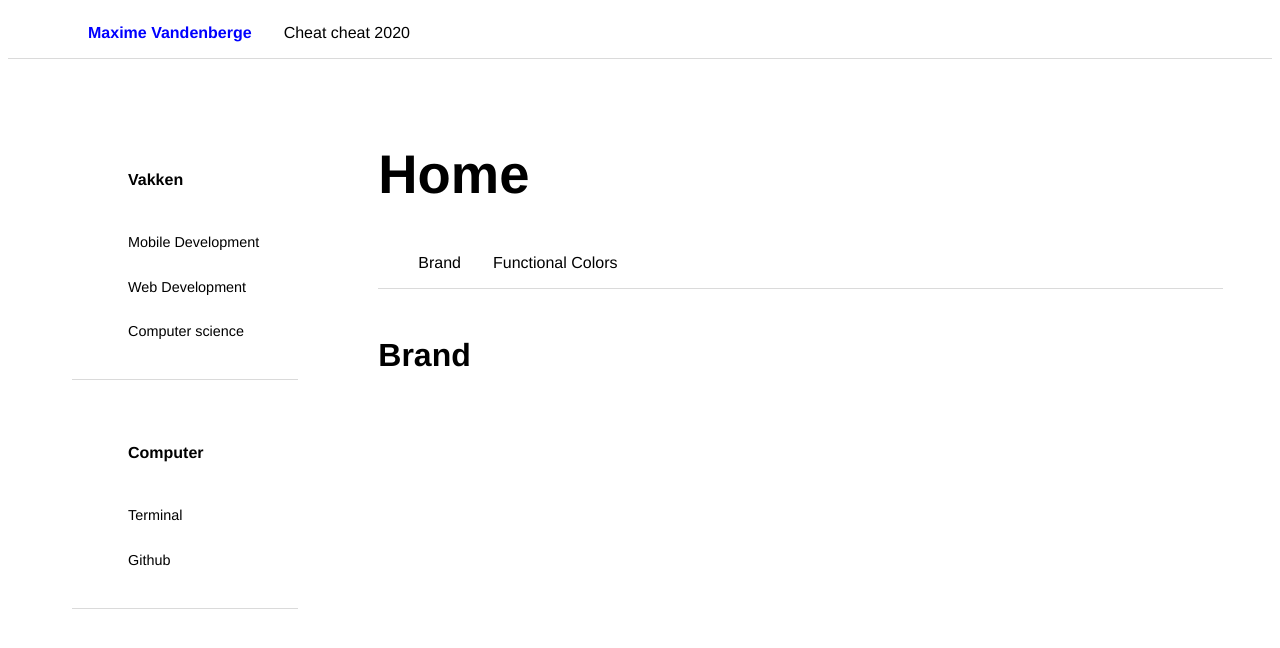
After one commit to maximevandenberge/Cheat-cheet-2020, a PHP site: page /index.php in a window 1280 px wide. The commit adds this page. Shown: the top 648 px of the page. Run offline with PHP 8.4, Linux system fonts and the light colour scheme; some libraries are stand-ins or nearby versions.

Commit message:
Vakken toegevoegd + php

```diff
--- /dev/null
+++ b/index.php
@@ -0,0 +1,21 @@
+<?php include 'index/head.php' ?>
+     <body>
+         <nav>
+             <li class="logo">Maxime Vandenberge</li>
+             <li class="navtitle">Cheat cheat 2020</li>
+         </nav>
+        <?php include 'index/aside.php' ?>
+     <div class="content">
+      <h1>Home</h1>
+      <div class="subnav"><ul>
+          <li><a>Brand</a></li>
+          <li><a>Functional Colors</a></li>
+
+        </ul></div>
+        <h2>Brand</h2>
+
+
+    </div>
+</div>
+
+<?php include 'index/footer.php' ?>
--- /dev/null
+++ b/index/aside.php
@@ -0,0 +1,15 @@
+<div class="flexbox">
+     <div class="aside">
+         <ul>
+             <li class="chapter">Vakken</li>
+             <li class="sub"><a href="mobdev.php">Mobile Development</a></li>
+             <li class="sub"><a href="webdev.php">Web Development</a></li>
+             <li class="sub"><a href="">Computer science</a></li>
+         </ul>
+         <ul>
+                <li class="chapter">Computer</li>
+                <li class="sub"><a href="terminal.php">Terminal</a></li>
+                <li class="sub"><a href="github.php">Github</a></li>
+
+            </ul>
+     </div>
--- /dev/null
+++ b/index/footer.php
@@ -0,0 +1,2 @@
+</body>
+</html>
--- a/index.html
+++ b/index/head.php
@@ -2,21 +2,16 @@
 <!--[if lt IE 7]>      <html class="no-js lt-ie9 lt-ie8 lt-ie7"> <![endif]-->
 <!--[if IE 7]>         <html class="no-js lt-ie9 lt-ie8"> <![endif]-->
 <!--[if IE 8]>         <html class="no-js lt-ie9"> <![endif]-->
-<!--[if gt IE 8]>      <html class="no-js"> <!--<![endif]-->
-<html>
+<!--[if gt IE 8]><!--> <html class="no-js"> <!--<![endif]-->
     <head>
         <meta charset="utf-8">
         <meta http-equiv="X-UA-Compatible" content="IE=edge">
-        <title></title>
+        <title>Cheat-cheet-2020</title>
         <meta name="description" content="">
         <meta name="viewport" content="width=device-width, initial-scale=1">
-        <link rel="stylesheet" href="">
+        <link rel="stylesheet" href="css/reset.css">
+        <link rel="stylesheet" href="sass/main.css">
+
+        <script src="./src/index.js"></script>
+
     </head>
-    <body>
-        <h1>Cheat-cheat</h1>
-        <h2>Artevelde hogeschool 2020-2021</h2>
-        <p>Alle code van de programmeer vakken in het 2de semester</p>
-
-
-    </body>
-</html>
--- /dev/null
+++ b/sass/_variables.scss
@@ -0,0 +1,32 @@
+// Colors
+$primary:       blue;
+$secondary:     #ffffff;
+$hover:         #9d90ff;
+$grey:          #9d9d9d;
+$border:        #dadada;
+$black:         #000;
+
+
+// Fonts
+// Fonts-family
+$font-family-base:  helvetica;
+
+// Font-size
+$mytitel:        3.4rem;
+$mysubtitel:     2rem;
+$myinfo:         1.5rem;
+$mytext:         1.2rem;
+$mybig: 5rem;
+
+// Font-weight
+$myheavy: 700;
+$mymedium: 500;
+$mylight: 300;
+
+//links
+
+
+
+// Radius
+$radius:        .1rem;
+$buttonradius:        .5rem;
--- /dev/null
+++ b/sass/main.css
@@ -0,0 +1,226 @@
+html {
+  font-family: helvetica;
+}
+
+a {
+  text-decoration: none;
+  color: #000;
+}
+
+a:hover {
+  color: #000;
+  cursor: pointer;
+}
+
+.padding, nav {
+  padding: 1rem 5rem;
+}
+
+.marginbot, nav, .priority, .intro {
+  margin-bottom: 3rem;
+}
+
+li {
+  list-style-type: none;
+}
+
+nav {
+  display: -webkit-box;
+  display: -ms-flexbox;
+  display: flex;
+  -webkit-box-orient: horizontal;
+  -webkit-box-direction: normal;
+      -ms-flex-direction: row;
+          flex-direction: row;
+  border-bottom: 0.05rem solid #dadada;
+}
+
+nav > li {
+  padding-right: 2rem;
+}
+
+.flexbox {
+  display: -webkit-box;
+  display: -ms-flexbox;
+  display: flex;
+  -webkit-box-orient: horizontal;
+  -webkit-box-direction: normal;
+      -ms-flex-direction: row;
+          flex-direction: row;
+  -webkit-box-pack: justify;
+      -ms-flex-pack: justify;
+          justify-content: space-between;
+}
+
+.aside {
+  width: 20rem;
+  margin-left: 4rem;
+  margin-right: 5rem;
+}
+
+.aside > ul {
+  padding-bottom: 1.5rem;
+  padding-top: 1rem;
+  border-bottom: 0.05rem solid #dadada;
+}
+
+.chapter {
+  margin-bottom: 2rem;
+  margin-top: 2rem;
+  padding: 0 1rem;
+  font-weight: bold;
+  font-size: 1rem;
+}
+
+.active {
+  background: blue;
+  border-radius: .2rem;
+}
+
+.sub {
+  padding: .8rem 1rem;
+  margin-bottom: .2rem;
+  font-size: .9rem;
+}
+
+.sub:hover {
+  background: #9d90ff;
+  border-radius: .2rem;
+  cursor: pointer;
+}
+
+h1 {
+  margin-bottom: 3rem;
+  font-size: 3.4rem;
+}
+
+h2 {
+  font-size: 2rem;
+  margin-bottom: 1.5rem;
+}
+
+.primcolor, .funccolor {
+  width: 90%;
+  height: 8rem;
+  padding: 1rem;
+  color: #000;
+  font-size: 1.2rem;
+  margin-bottom: .5rem;
+  border: solid 0.05rem #9d9d9d;
+  border-radius: 0.1rem;
+}
+
+.primcolor {
+  margin-bottom: 3rem;
+}
+
+.button {
+  border-radius: 0.5rem;
+  width: 15rem;
+  height: 4rem;
+  color: #ffffff;
+  background-color: #ffffff;
+  border: none;
+}
+
+.default {
+  border: 0.1rem solid #9d9d9d;
+  color: #9d9d9d;
+}
+
+.defaulthover {
+  border: 0.1rem solid #9d9d9d;
+  color: #9d9d9d;
+}
+
+.defaulthover:hover {
+  background: blue;
+  border: 0.1rem solid blue;
+  color: #ffffff;
+  cursor: pointer;
+}
+
+.priority {
+  display: -webkit-box;
+  display: -ms-flexbox;
+  display: flex;
+  -webkit-box-orient: horizontal;
+  -webkit-box-direction: normal;
+      -ms-flex-direction: row;
+          flex-direction: row;
+  -webkit-box-pack: justify;
+      -ms-flex-pack: justify;
+          justify-content: space-between;
+  width: 90%;
+}
+
+.content {
+  width: 100%;
+}
+
+.subnav > ul {
+  display: -webkit-box;
+  display: -ms-flexbox;
+  display: flex;
+  -webkit-box-orient: horizontal;
+  -webkit-box-direction: normal;
+      -ms-flex-direction: row;
+          flex-direction: row;
+  -webkit-box-pack: start;
+      -ms-flex-pack: start;
+          justify-content: flex-start;
+  border-bottom: 0.05rem solid #dadada;
+  width: 90%;
+  margin-bottom: 3rem;
+}
+
+.subnav > ul > li {
+  margin-right: 2rem;
+  padding-bottom: 1rem;
+}
+
+.subnav > ul > li:hover {
+  color: #9d90ff;
+  cursor: pointer;
+}
+
+.logo {
+  color: blue;
+  font-weight: bold;
+}
+
+.primary {
+  background-color: blue;
+}
+
+.secondary {
+  background-color: #ffffff;
+}
+
+.hover {
+  background-color: #9d90ff;
+}
+
+.grey {
+  background-color: #9d9d9d;
+}
+
+.border {
+  background-color: #dadada;
+}
+
+.black {
+  background-color: #000;
+  color: #ffffff;
+}
+
+.intro {
+  font-size: 1.2rem;
+  width: 80%;
+}
+
+.big {
+  font-size: 5rem;
+  font-weight: 700;
+}
+/*# sourceMappingURL=main.css.map */
--- /dev/null
+++ b/sass/main.scss
@@ -0,0 +1,232 @@
+@import '_variables.scss';
+
+html{
+    font-family: $font-family-base;
+}
+
+
+a{
+    text-decoration: none;
+    &:hover{
+        color: $black;
+
+        cursor: pointer;
+
+    }
+    color: $black;
+
+}
+
+
+.padding{
+    padding: 1rem 5rem;
+}
+.marginbot{
+    margin-bottom: 3rem;
+}
+li{
+    list-style-type: none;
+}
+
+
+nav{
+    display: flex;
+    flex-direction: row;
+    border-bottom: .05rem solid $border;
+    @extend .padding;
+    @extend .marginbot;
+
+    > li {
+        padding-right: 2rem;
+    }
+}
+
+.flexbox{
+    display: flex;
+    flex-direction: row;
+    justify-content: space-between;
+
+}
+
+.aside{
+width: 20rem;
+margin-left: 4rem;
+margin-right: 5rem;
+
+> ul {
+    padding-bottom: 1.5rem;
+    padding-top: 1rem;
+    border-bottom: .05rem solid $border;
+
+
+
+}
+}
+
+.chapter{
+
+    margin-bottom: 2rem;
+    margin-top: 2rem;
+    padding:  0 1rem;
+    font-weight: bold;
+    font-size: 1rem;
+
+}
+.active{
+    background: $primary;
+    border-radius: .2rem;
+}
+
+.sub{
+    padding:  .8rem 1rem;
+    margin-bottom: .2rem;
+    font-size: .9rem;
+
+
+    &:hover{
+        background: $hover;
+        border-radius: .2rem;
+        cursor: pointer;
+
+    }
+
+
+}
+
+h1{
+    margin-bottom: 3rem;
+    font-size: $mytitel;
+}
+
+h2{
+    font-size: $mysubtitel;
+    margin-bottom: 1.5rem;
+}
+
+
+
+.primcolor ,.funccolor{
+    width: 90%;
+
+    height: 8rem;
+    padding: 1rem;
+    color: $black;
+    font-size: $mytext;
+    margin-bottom: .5rem;
+    border: solid .05rem $grey;
+    border-radius: $radius;
+
+
+}
+
+.primcolor{
+
+    margin-bottom: 3rem;
+}
+
+
+.button{
+    border-radius: $buttonradius;
+    width: 15rem;
+    height: 4rem;
+    color: $secondary;
+    background-color: $secondary;
+    border: none;
+}
+
+.default{
+    border: .1rem solid $grey;
+    color: $grey;
+}
+
+.defaulthover{
+    border: .1rem solid $grey;
+    color: $grey;
+
+    &:hover{
+        background: $primary;
+        border: .1rem solid $primary;
+        color: $secondary;
+        cursor: pointer;
+
+    }
+}
+
+.priority{
+display: flex;
+flex-direction: row;
+justify-content: space-between;
+width: 90%;
+@extend .marginbot;
+}
+
+
+.content{
+width: 100%;
+
+}
+
+.subnav{
+    >ul{
+display: flex;
+flex-direction: row;
+justify-content: flex-start;
+border-bottom: .05rem solid $border;
+width:90%;
+margin-bottom: 3rem;
+
+
+>li{
+    margin-right: 2rem;
+    padding-bottom: 1rem;
+
+
+    &:hover{
+        color: $hover;
+        cursor: pointer;
+    }
+}
+
+}
+
+}
+
+.logo{
+    color: $primary;
+    font-weight: bold;
+}
+.primary{
+    background-color: $primary;
+}
+
+.secondary{
+    background-color: $secondary;
+}
+
+.hover{
+    background-color: $hover;
+}
+
+.grey{
+    background-color: $grey;
+}
+
+.border{
+    background-color: $border;
+}
+
+.black{
+    background-color: $black;
+    color: $secondary;
+}
+
+.intro{
+  font-size: $mytext;
+    @extend .marginbot;
+    width: 80%;
+}
+
+.big{
+    font-size: $mybig;
+    font-weight: $myheavy;
+}
```
Also changed, not shown: github.php (added, +21 -0 lines), mobdev.php (added, +21 -0 lines), terminal.php (added, +21 -0 lines), webdev.php (added, +21 -0 lines), webdev/webdev.php (deleted), 4 other files.
